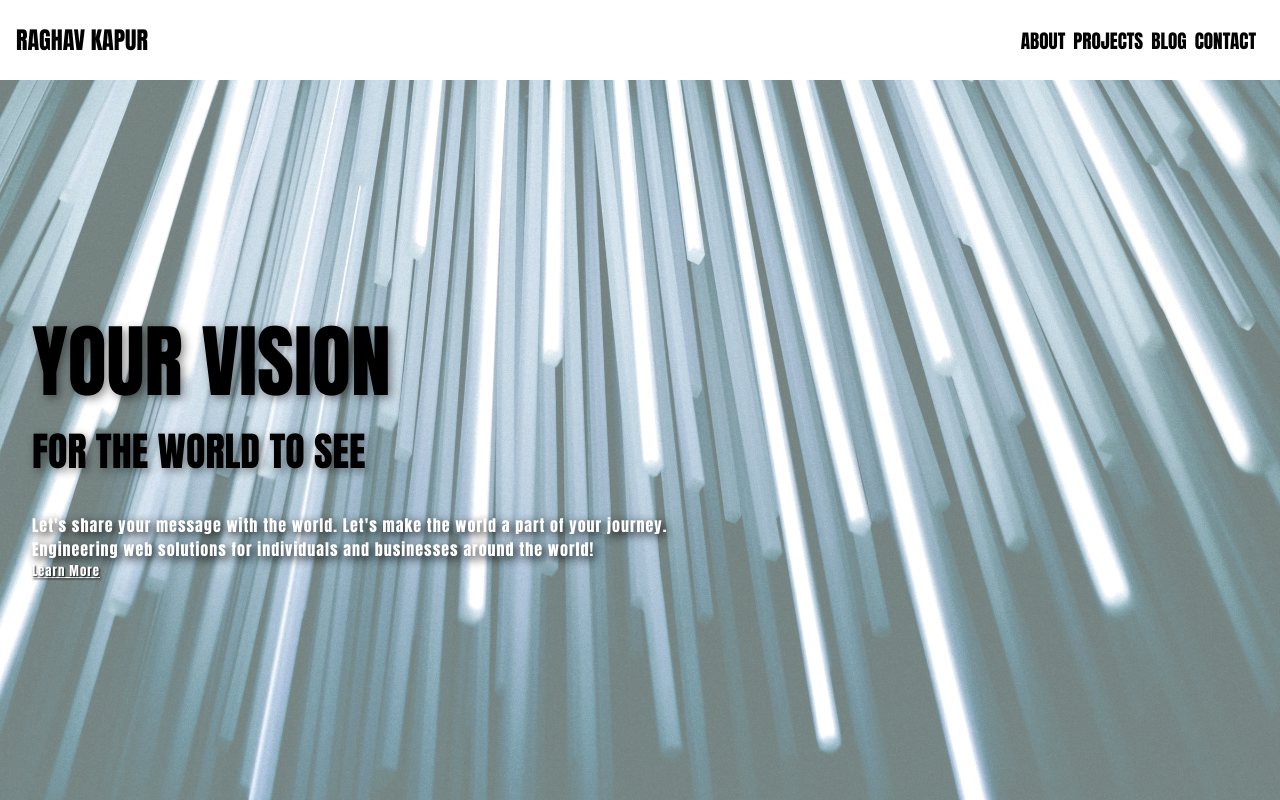
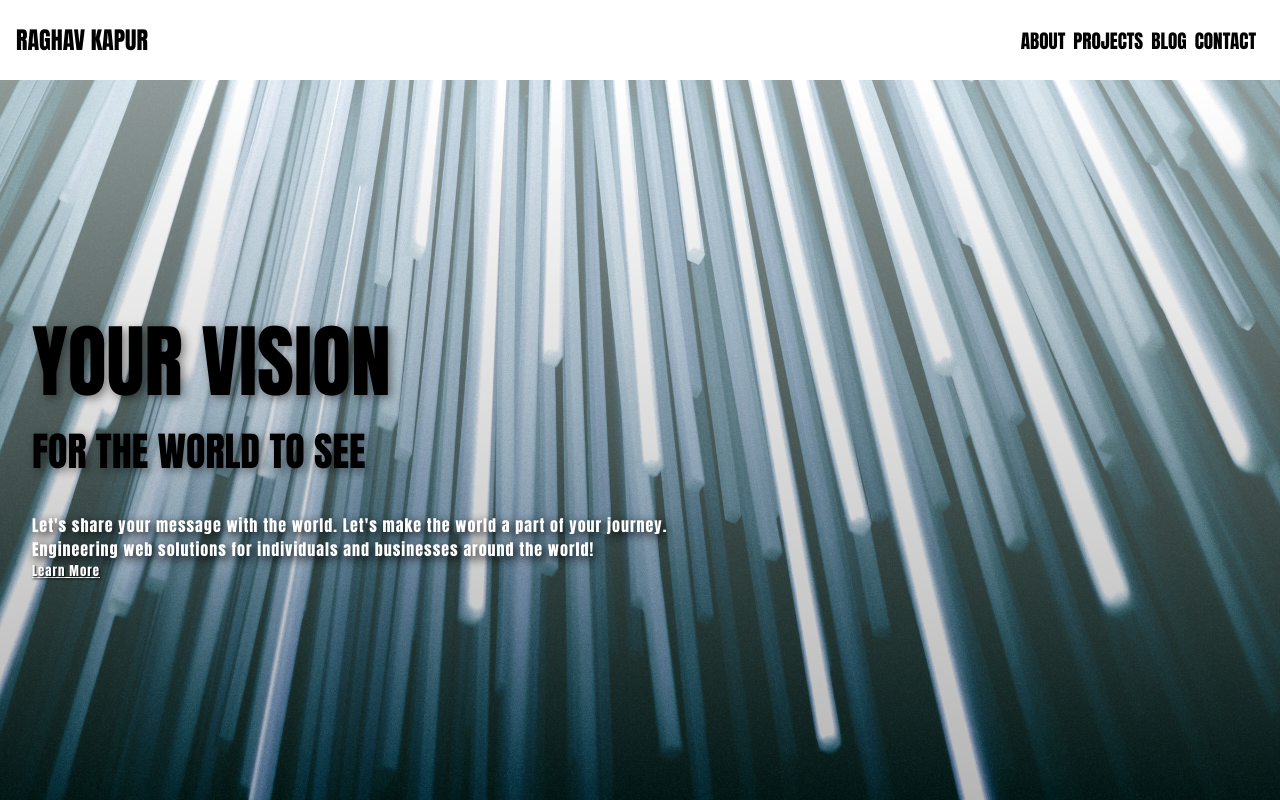
Before and after one commit to codingkapur/codingkapur.github.io, a React (Create React App) app: page / in a window 1280 px wide. Built offline with nearby package versions, Linux system fonts and the light colour scheme.

Commit message:
modify overlay gradient for better visibility of info text

```diff
--- a/src/components/Hero.css
+++ b/src/components/Hero.css
@@ -12,7 +12,7 @@
   position: absolute;
   height: 100%;
   width: 100%;
-  background-color: rgba(255, 255, 255, 0.453);
+  background: linear-gradient(180deg, rgba(255, 255, 255, 0.556), rgba(0, 0, 0, 0.289));
   z-index: 1;
 }
 .hero__titles--container {
```
